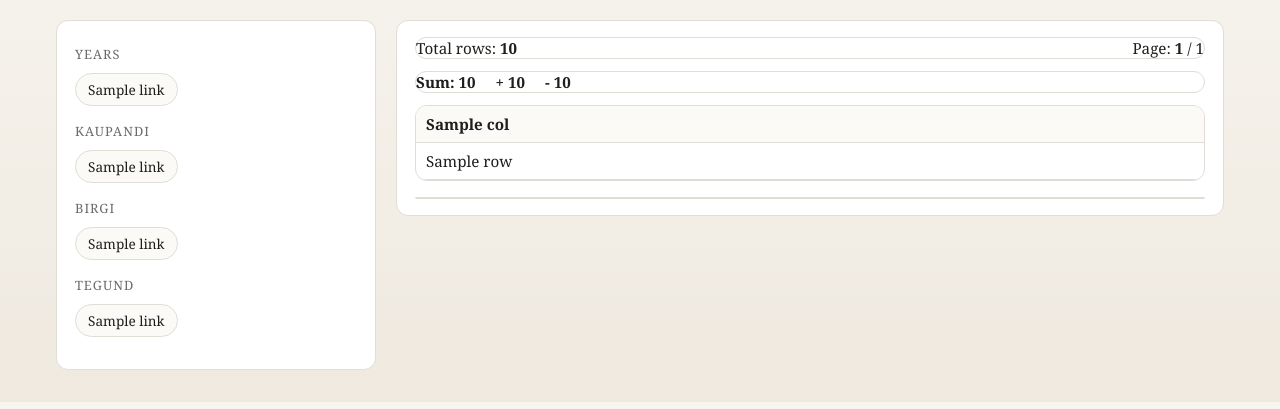
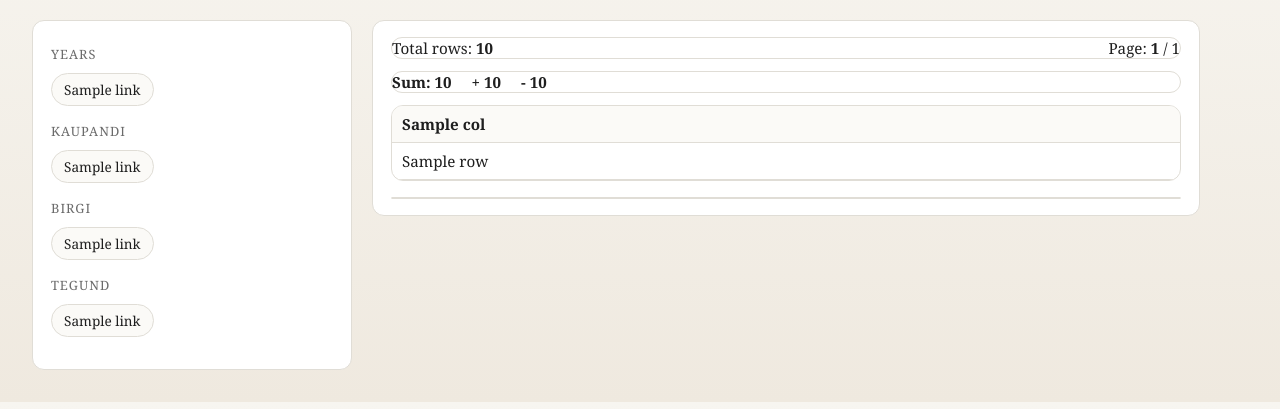
Before and after one commit to bjornlevi/rikid-opnir-reikningar, a Flask app: template app/templates/index.html in a window 1280 px wide. Shown: the part 122-531 px from the top of the page. Run offline with Flask 3, Linux system fonts and the light colour scheme; the template is opened without the code that fills it: most values are stand-ins (such as "Sample title", 1, 10 or a date in 2020).

Commit message:
align left

```diff
--- a/app/static/style.css
+++ b/app/static/style.css
@@ -67,7 +67,7 @@ h1 {
 
 .container {
   max-width: 1200px;
-  margin: 20px auto 32px;
+  margin: 20px 16px 32px;
   padding: 0 16px;
   display: grid;
   grid-template-columns: 320px 1fr;
```
